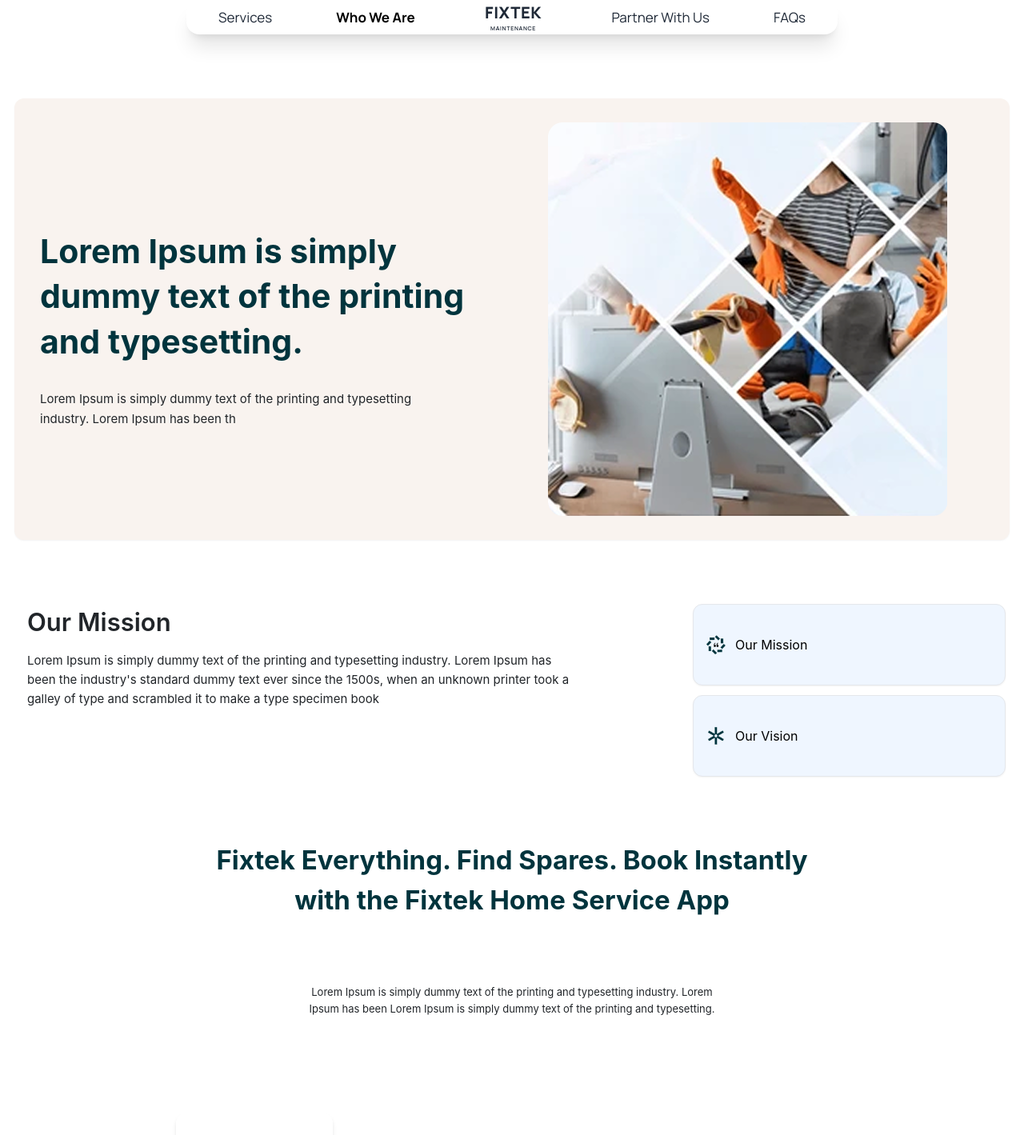
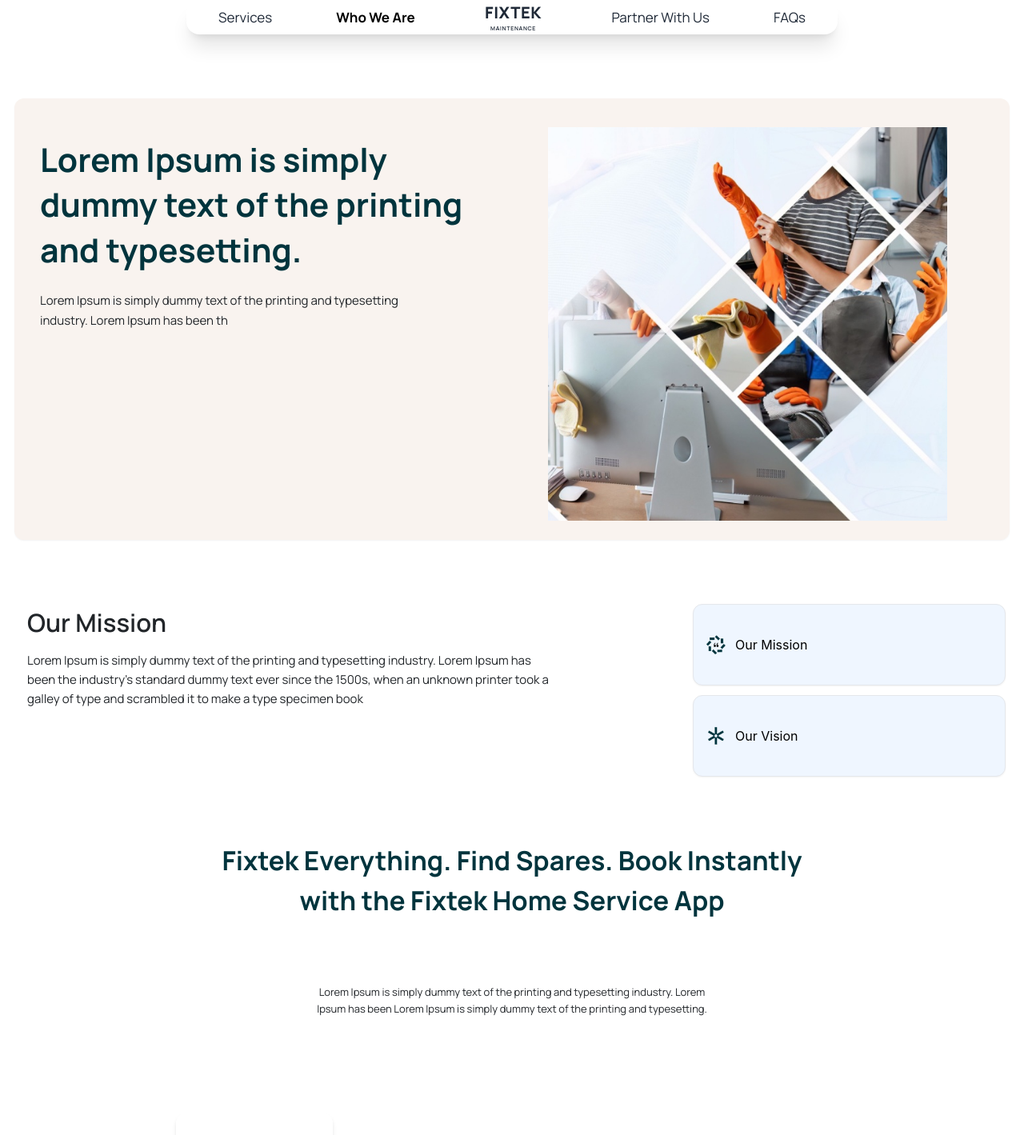
Before and after one commit to anagha-bot/fixtek1, a React (Vite) app: page /who-we-are in a window 1280 px wide. Shown: the top 1419 px of the page at 80% size. Built offline with nearby package versions, Linux system fonts and the light colour scheme.

Commit message:
Fix: corrected ServiceBooking import path

```diff
--- a/src/App.jsx
+++ b/src/App.jsx
@@ -10,6 +10,7 @@
 import Partnerwithus from './Components/Partnerwithus';
 import Faqs from './Components/Faqs';
 import ServiceBooking from './Components/ServiceBooking';
+
 
 
 function App(){
--- a/src/Components/Booking.jsx
+++ b/src/Components/Booking.jsx
@@ -45,7 +45,7 @@
 
       {/* ---------- Service Info ---------- */}
       <div className="mt-5 px-4 md:px-20">
-        <h3 className="text-xl md:text-2xl font-bold text-[#212529]">
+        <h3 className="text-xl md:text-2xl font-manrope  font-bold text-[#212529]">
           Plumbing Repair
         </h3>
         <div className="flex items-center text-gray-600 mt-1">
--- a/src/Components/Footersection.jsx
+++ b/src/Components/Footersection.jsx
@@ -17,7 +17,7 @@
         <p className="text-[22px] font-bold font-manrope">Lorem Ipsum is simply</p>
 
         {/* ✅ Gradient Underline Applied */}
-        <h1 className="text-[57px] text-3xl font-bold mb-3 leading-snug font-manrope relative">
+        <h1 className="text-[57px] text-3xl font-bold font-manrope  mb-3 leading-snug font-manrope relative">
           <span className="relative font-extrabold after:content-[''] after:absolute after:left-3 after:bottom-0 after:w-[163px] after:h-[10px] after:bg-gradient-to-r after:from-transparent after:via-white after:to-white">
             Home
           </span>{" "}
--- a/src/Components/Services.jsx
+++ b/src/Components/Services.jsx
@@ -65,7 +65,7 @@
 
         {/* Right: Text Content */}
         <div className="flex-1 mt-6 md:mt-0 md:ml-6 text-center md:text-left px-8">
-          <h1 className="text-[26px] sm:text-[30px] md:text-[36px] font-bold leading-tight">
+          <h1 className="text-[26px] sm:text-[30px] md:text-[36px] font-manrope  font-bold leading-tight">
             Plumbing Problems? We&apos;re here for you.
           </h1>
           <p className="text-gray-200 mt-3 text-[14px] sm:text-[15px] font-manrope">
--- a/src/Components/Whoweare.jsx
+++ b/src/Components/Whoweare.jsx
@@ -5,26 +5,24 @@
   return (
     <div className="mt-20 space-y-20">
 
-      {/* ================= WHO WE ARE SECTION ================= */}
-      <div className="flex justify-center px-4">
-        <div className="flex flex-col md:flex-row justify-between items-center bg-[#F9F3EF] rounded-xl w-full md:w-[1244px] h-auto md:h-[552px] shadow-sm p-6 md:p-8">
+      <div className="flex justify-center px-2">
+  <div className="flex flex-col md:flex-row justify-between items-start bg-[#F9F3EF] rounded-xl w-full md:w-[1244px] h-auto md:h-[552px] shadow-sm p-6 md:p-8">
 
     {/* Left Content */}
-          <div className="w-full md:w-1/2 pr-0 md:pr-6 flex flex-col justify-center text-center md:text-left">
-            <h2 className="text-[28px] md:text-[41px] font-bold text-[#00343D] mb-2 leading-snug py-4 md:py-6">
+    <div className="w-full md:w-1/2 pr-0 md:pr-6 flex flex-col justify-start text-center md:text-left">
+      <h2 className="text-[28px] md:text-[41px] font-manrope font-bold text-[#00343D] mb-2 leading-snug py-4 md:py-13">
         Lorem Ipsum is simply <br /> dummy text of the printing and typesetting.
       </h2>
-            <p className="text-[#212529] text-[14px] md:text-[15px] leading-relaxed">
+      <p className="text-[#212529] text-[14px] font-manrope md:text-[15px] leading-relaxed">
         Lorem Ipsum is simply dummy text of the printing and typesetting <br />
         industry. Lorem Ipsum has been th
       </p>
     </div>
-
           {/* Right Image */}
-          <div className="w-full md:w-1/2 flex justify-center mt-6 md:mt-0">
+          <div className="w-full md:w-1/2 flex justify-center mt-3 md:mt-0 ">
             <div className="w-[300px] h-[300px] md:w-[500px] md:h-[500px] flex items-center">
               <img
-                src="Image+Background (1).png"
+                src="10-ways-to-keep-your-house-clean.jpg"
                 alt="who we are"
                 className="object-cover w-[299px] h-[292px] md:w-[499px] md:h-[492px]"
               />
@@ -37,8 +35,8 @@
       <div className="flex flex-col md:flex-row justify-between items-start max-w-[1244px] mx-auto px-4 gap-8 md:gap-0">
         {/* Left Content */}
         <div className="w-full md:w-2/3 text-center md:text-left">
-          <h2 className="text-[24px] md:text-[31px] font-semibold text-[#212529] mb-3">Our Mission</h2>
-          <p className="text-[#212529] text-[14px] md:text-[15px] leading-relaxed">
+          <h2 className="text-[24px] md:text-[31px] font-semibold text-[#212529] font-manrope  mb-3">Our Mission</h2>
+          <p className="text-[#212529] text-[14px] md:text-[15px] font-manrope  leading-relaxed">
             Lorem Ipsum is simply dummy text of the printing and typesetting industry. Lorem Ipsum has<br/>
              been the industry's standard dummy text ever since the 1500s, when an unknown printer took a<br/>
              galley of type and scrambled it to make a type specimen book
@@ -60,12 +58,12 @@
       </div>
 
       {/* ================= PHONE + CARDS SECTION ================= */}
-      <h2 className="text-center text-[24px] md:text-[33px] font-bold text-[#00343D]">
+      <h2 className="text-center font-manrope  text-[24px] md:text-[33px] font-bold text-[#00343D]">
         Fixtek Everything. Find Spares. Book Instantly <br />
         with the Fixtek Home Service App
       </h2>
 
-      <p className="text-center text-[#212529] text-[12px] md:text-[13px] leading-relaxed px-4">
+      <p className="text-center font-manrope  text-[#212529] text-[12px] md:text-[13px] leading-relaxed px-4">
         Lorem Ipsum is simply dummy text of the printing and typesetting industry. Lorem <br/>
         Ipsum has been Lorem Ipsum is simply dummy text of the printing and typesetting.
       </p>
```
Also changed, not shown: public/10-ways-to-keep-your-house-clean.jpg (added). Lines whose indentation alone changed are shown as unchanged.
